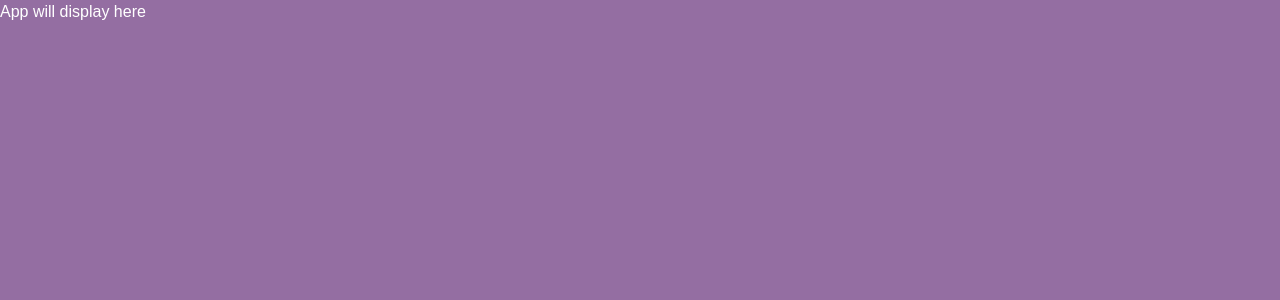
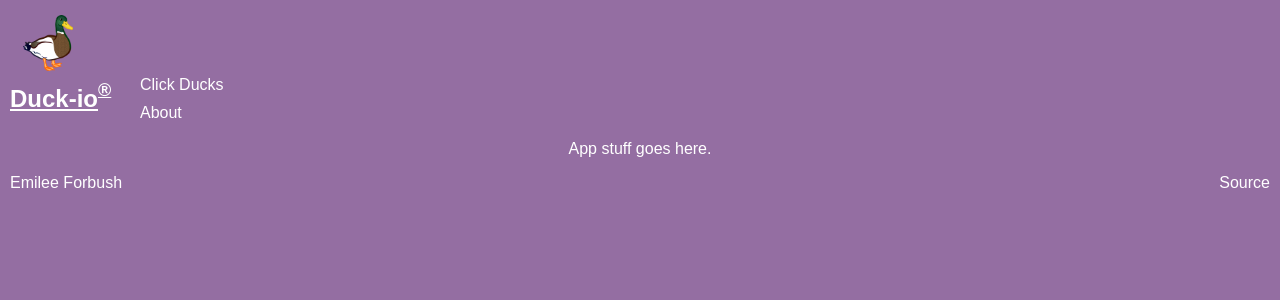
Before and after one commit to nameis-DarkRaven/startup, a React (Vite) app: page /about in a window 1280 px wide. Shown: the top 300 px of the page. Built offline with nearby package versions, Linux system fonts and the light colour scheme.

Commit message:
Added and fixed logo to top left.

```diff
--- a/src/app.css
+++ b/src/app.css
@@ -2,14 +2,28 @@
     margin: 0;
     padding: 0;
     box-sizing: border-box;
+    background-color: rgb(148, 110, 162);
+    font-family: Arial, sans-serif;
+    color: white;
   }
 
-    /* Body */
-body {
-    font-family: Arial, sans-serif;
-    background-color: rgb(148, 110, 162);
-    color: white;
-}
+  .body {
+    display: flex;
+    flex-direction: column;
+    min-width: 375px;
+  }
+
+  .menu-table{
+    margin-top: 15px;
+    width: 250px;
+    display: nowrap;
+  }
+
+  .logo{
+      width: 50px;
+      align-items: left;
+      margin-right: 30px;
+  }
 
   header {
     text-align: center;
--- a/src/app.jsx
+++ b/src/app.jsx
@@ -2,6 +2,49 @@ import React from 'react';
 import 'bootstrap/dist/css/bootstrap.min.css';
 import './app.css';
 
+
+
 export default function App() {
-  return <div>App will display here</div>;
+  return (
+    <div className='body'>
+        <header>
+            <table className="menu-table">
+                <thead>
+                    <tr>
+                        <td>
+                            <img className="logo" src="./duck-icon.png" alt="Duck Icon"/>
+                        </td>
+                    </tr>
+                    <tr>
+                        <td>
+                            <a className="brand">Duck-io<sup>&reg;</sup></a>
+                        </td>
+                        <td className="nav-page">
+                            <a href="click/click.html">Click Ducks</a>
+                        </td>
+                        <td className="nav-page">
+                            <a href="about/about.html">About</a>
+                        </td>
+                    </tr>
+                </thead>
+            </table>
+        </header>
+
+        <main>
+            App stuff goes here.
+        </main>
+
+        {/* <Routes>
+            <Route path='/' element={<Login />} exact />
+            <Route path='/play' element={<Play />} />
+            <Route path='/scores' element={<Scores />} />
+            <Route path='/about' element={<About />} />
+            <Route path='*' element={<NotFound />} />
+        </Routes>  */}
+
+        <footer>
+            <span className="text-reset">Emilee Forbush</span>
+            <a href="https://github.com/webprogramming260/simon-html">Source</a>
+        </footer>
+    </div>);
 }
```
Also changed, not shown: src/home/home.html (+1 -21 lines).
